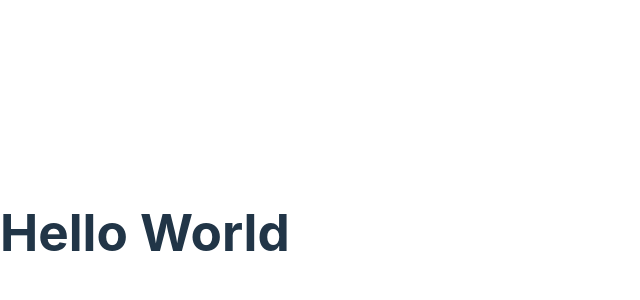
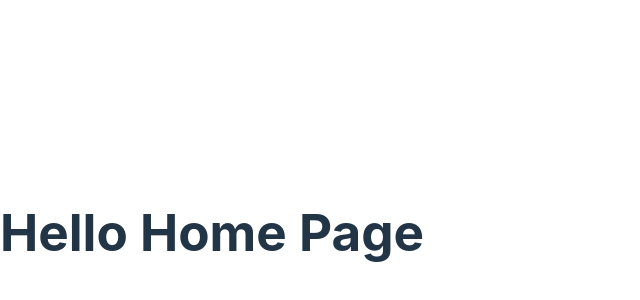
Before and after one commit to yatendra2832/MERN-Stack, a React (Vite) app in the folder client/: page / in a window 1280 px wide. Shown: the part 168-468 px from the top of the page, without its empty margins (0-640 px from the left). Built offline with nearby package versions, Linux system fonts and the light colour scheme.

Commit message:
Creating routes for all the pages

```diff
--- a/client/src/App.jsx
+++ b/client/src/App.jsx
@@ -1,4 +1,23 @@
+import {BrowserRouter, Routes, Route} from 'react-router-dom';
+import Home from './pages/Home';
+import About from './pages/About';
+import Contact from './pages/Contact';
+import Service from './pages/Service';
+import Register from './pages/Register';
+import Login from './pages/Login';
+
 const App = () =>{
-  return <h1>Hello World</h1>
+  return <>
+  <BrowserRouter>
+  <Routes>
+    <Route path='/' element={<Home />}/>
+    <Route path='/about' element={<About />}/>
+    <Route path='/contact' element={<Contact />}/>
+    <Route path='/service' element={<Service />}/>
+    <Route path='/register' element={<Register />}/>
+    <Route path='/login' element={<Login />}/>
+  </Routes>
+  </BrowserRouter>
+  </>
 }
 export default App;
--- /dev/null
+++ b/client/src/pages/About.jsx
@@ -0,0 +1,9 @@
+import React from 'react'
+
+const About = () => {
+  return (
+    <div><h1>Hello About Page</h1></div>
+  )
+}
+
+export default About
--- /dev/null
+++ b/client/src/pages/Contact.jsx
@@ -0,0 +1,9 @@
+import React from 'react'
+
+const Contact = () => {
+  return (
+    <div><h1>Hello Contact Page</h1></div>
+  )
+}
+
+export default Contact
--- /dev/null
+++ b/client/src/pages/Home.jsx
@@ -0,0 +1,11 @@
+import React from 'react'
+
+const Home = () => {
+  return (
+    <div>
+        <h1>Hello Home Page</h1>
+    </div>
+  )
+}
+
+export default Home;
--- /dev/null
+++ b/client/src/pages/Login.jsx
@@ -0,0 +1,9 @@
+import React from 'react'
+
+const Login = () => {
+  return (
+    <div><h1>Hello Login Page</h1></div>
+  )
+}
+
+export default Login
--- /dev/null
+++ b/client/src/pages/Register.jsx
@@ -0,0 +1,9 @@
+import React from 'react'
+
+const Register = () => {
+  return (
+    <div><h1>Hello Register Page</h1></div>
+  )
+}
+
+export default Register
--- /dev/null
+++ b/client/src/pages/Service.jsx
@@ -0,0 +1,9 @@
+import React from 'react'
+
+const Service = () => {
+  return (
+    <div><h1>Hello Service Page</h1></div>
+  )
+}
+
+export default Service
```
